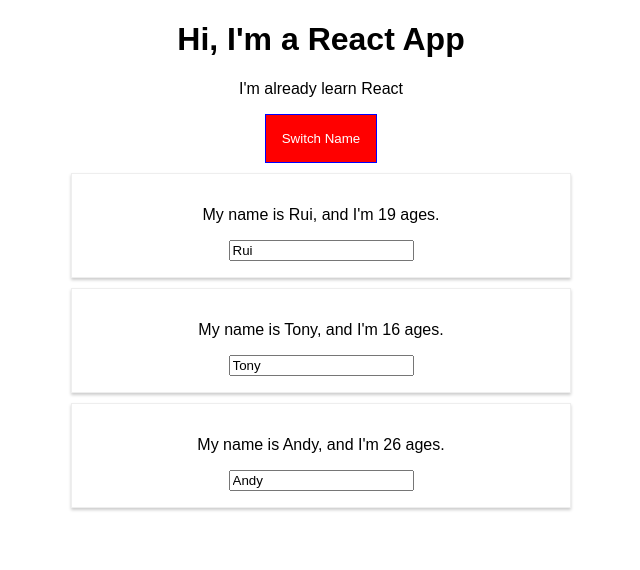
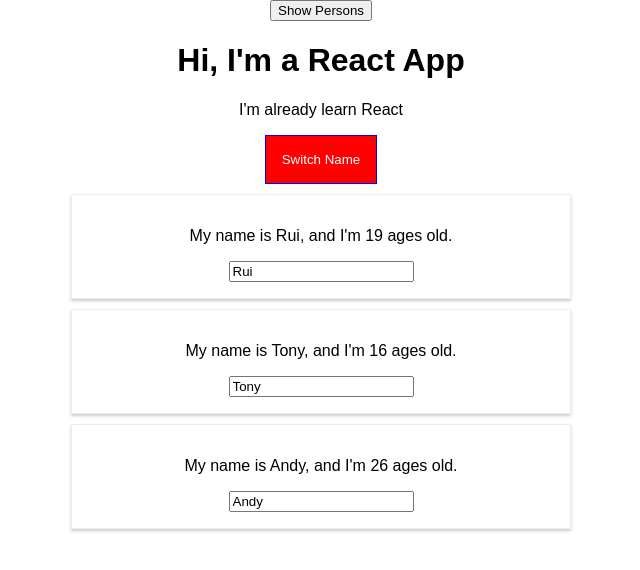
Before and after one commit to chenjianrui/react-complete-guide, a React app: page / in a window 1280 px wide. Both pictures are taken after a click on the button "Switch Name". Shown: the top 570 px of the page, without its empty margins (319-959 px from the left). Built offline with nearby package versions, Linux system fonts and the light colour scheme.

Commit message:
lifecycle 更加清晰

```diff
--- a/src/components/Persons/Person/Person.js
+++ b/src/components/Persons/Person/Person.js
@@ -1,14 +1,45 @@
-import React from "react";
+import React, { Component } from "react";
 import classes from "./Person.css";
-const person = ({ name, age, clicked, handleChangeName }) => {
+/*
+const person = ({ name, age, id, handleChangeName, clicked }) => {
   return (
     <div className={classes.Person}>
       <p onClick={clicked}>
-        My name is {name}, and I'm {age} ages.
+        My name is {name}, and I'm {age} ages old.
       </p>
       <input type="text" onChange={handleChangeName} value={name} />
     </div>
   );
 };
+export default person;
+*/
 
-export default person;
+class Person extends Component {
+  constructor(props) {
+    super(props);
+    console.log("[Person.js] Inside constructor()", props);
+  }
+  componentWillMount() {
+    console.log("[Person.js] Inside componentWillMount()");
+  }
+  componentDidMount() {
+    console.log("[Person.js] Inside componentDidMount()");
+  }
+  render() {
+    console.log("[Person.js] Inside render()");
+    return (
+      <div className={classes.Person}>
+        <p onClick={this.props.clicked}>
+          My name is {this.props.name}, and I'm {this.props.age} ages old.
+        </p>
+        <input
+          type="text"
+          onChange={this.props.handleChangeName}
+          value={this.props.name}
+        />
+      </div>
+    );
+  }
+}
+
+export default Person;
--- a/src/components/Persons/Persons.js
+++ b/src/components/Persons/Persons.js
@@ -1,20 +1,53 @@
-import React from "react";
+import React, { PureComponent } from "react";
 import Person from "./Person/Person";
 
-const persons = ({ persons, changed, handleClick }) => {
-  return (
-    <div>
-      {persons.map((person, index) => (
-        <Person
-          key={index}
-          name={person.name}
-          age={person.age}
-          handleChangeName={e => changed(e, person.id)}
-          clicked={() => handleClick(index)}
-        />
-      ))}
-    </div>
-  );
-};
+class Persons extends PureComponent {
+  constructor(props) {
+    super(props);
+    console.log("[Persons.js] Inside constructor()", props);
+  }
+  componentWillMount() {
+    console.log("[Persons.js] Inside componentWillMount()");
+  }
+  componentDidMount() {
+    console.log("[Persons.js] Inside componentDidMount()");
+  }
+  componentWillReceiveProps(nextProps) {
+    console.log(
+      "[PUDATE Persons.js] Inside componentWillReceiveProps",
+      nextProps
+    );
+  }
+  // shouldComponentUpdate(nextProps, nextState) {
+  //   console.log(
+  //     "[UPDATE Persons.js] Inside shouldComponentUpdate",
+  //     nextProps,
+  //     nextState
+  //   );
+  //   return true;
+  // }
+  componentWillUpdate(nextProps, nextState) {
+    console.log(
+      "[UPDATE Persons.js] Inside componentWillUpdate",
+      nextProps,
+      nextState
+    );
+  }
+  componentDidUpdate() {
+    console.log("[UPDATE Persons.js] Inside componentDidUpdate");
+  }
+  render() {
+    console.log("[Persons.js] Inside render()");
+    return this.props.persons.map((person, index) => (
+      <Person
+        key={index}
+        name={person.name}
+        age={person.age}
+        handleChangeName={e => this.props.changed(e, person.id)}
+        clicked={() => this.props.handleClick(index)}
+      />
+    ));
+  }
+}
 
-export default persons;
+export default Persons;
--- a/src/containers/App.js
+++ b/src/containers/App.js
@@ -1,10 +1,12 @@
-import React, { Component } from "react";
+import React, { PureComponent } from "react";
 import classes from "./App.css";
 // import Person from '../components/Persons/Person/Person'
 import Persons from "../components/Persons/Persons";
 import Cockpit from "../components/Cockpit/Cockpit";
-class App extends Component {
-  state = {
+class App extends PureComponent {
+  constructor(props) {
+    super(props);
+    this.state = {
       persons: [
         { id: 0, name: "Rui", age: 19 },
         { id: 1, name: "Tony", age: 16 },
@@ -12,6 +14,34 @@
       ],
       isShowing: false
     };
+    console.log("[App.js], Inside Constructor", props);
+  }
+  componentWillMount() {
+    console.log("[App.js] Inside componentWillMount()");
+  }
+  componentDidMount() {
+    console.log("[App.js] Inside componentDidMount()");
+  }
+
+  // shouldComponentUpdate(nextProps, nextState) {
+  //   console.log(
+  //     "[UPDATE App.js] Inside shouldComponentUpdate",
+  //     nextProps,
+  //     nextState
+  //   );
+  //   return true;
+  // }
+  componentWillUpdate(nextProps, nextState) {
+    console.log(
+      "[UPDATE App.js] Inside componentWillUpdate",
+      nextProps,
+      nextState
+    );
+  }
+  componentDidUpdate() {
+    console.log("[UPDATE App.js] Inside componentDidUpdate");
+  }
+
   handleToggle = () => {
     let isShowing = this.state.isShowing;
     this.setState({ isShowing: !isShowing });
@@ -32,6 +62,7 @@
     this.setState({ persons });
   };
   render() {
+    console.log("[App.js] Inside render()");
     let persons = null;
     if (this.state.isShowing) {
       persons = (
@@ -44,6 +75,9 @@
     }
     return (
       <div className={classes.App}>
+        <button onClick={() => this.setState({ isShowing: true })}>
+          Show Persons
+        </button>
         <Cockpit
           isShowing={this.state.isShowing}
           persons={this.state.persons}
```
Lines whose indentation alone changed are shown as unchanged.
